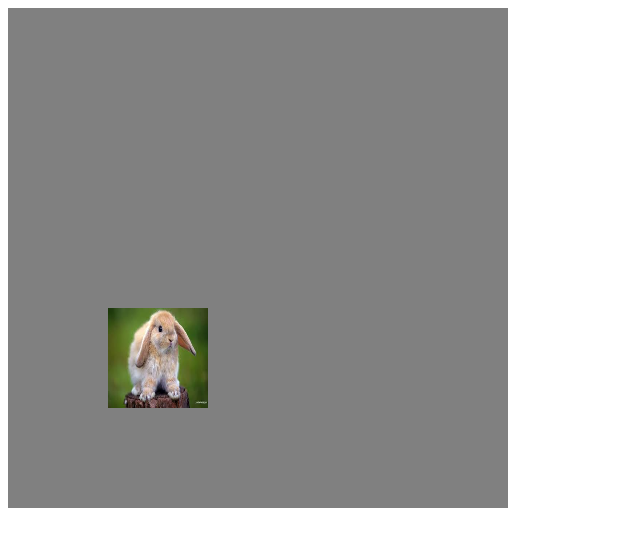
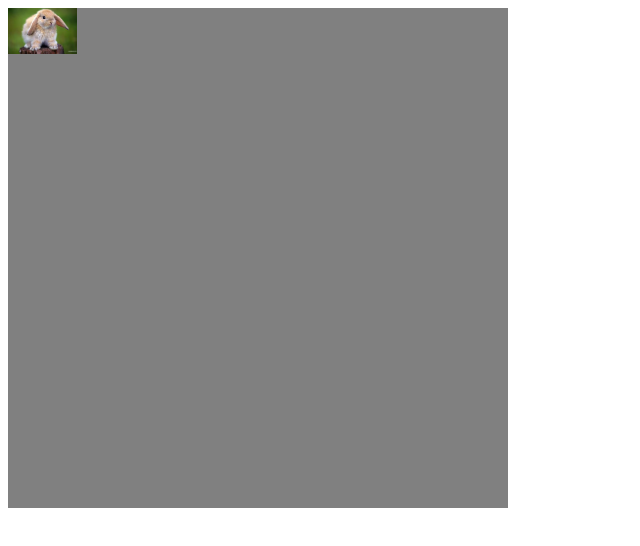
Before and after one commit to dimgeorgiev1976/battle-city-game, a plain HTML site: page index.html in a window 1280 px wide. Shown: the whole page, without its empty margins (0-640 px from the left). Drawn offline with Linux system fonts and the light colour scheme.

Commit message:
new anchor && set && get

```diff
--- a/engine/Sprite.js
+++ b/engine/Sprite.js
@@ -4,21 +4,68 @@
 
     class Sprite {
         // Загруженое с клиентами изображение в аргументе
-        constructor (textura) {
+        constructor (textura , args = {}) {
             this.textura = textura
+
+            const frame = args.frame || {}
+
             // Кусочек изображение каторой нужни отрисовать
             this.frame = {
-                x: 0,
-                y: 0,
-                width: textura.width,
-                height: textura.height
+                x: frame.x || 0,
+                y: frame.y || 0,
+                width: frame.width || textura.width,
+                height: frame.height || textura.height
             }
             // Oтрисовка sprite
-            this.x = 0
-            this.y = 0
-            this.width = this.frame.width
-            this.height = this.frame.height
+            this.x = args.x || 0 ,
+            this.y = args.y || 0 ,
+            // Kakая част от изображение, нужно взят в % что бъй появлилас
+            //  настаящий център изображение
+            this.anchorX = args.x || 0 ,
+            this.anchorY = args.y || 0 ,
+            this.width = args.width || this.frame.width
+            this.height = args.height || this.frame.height
+
+            if ( args.scale !== undefined  ) {
+                this.setScale(args.scale)
+            }
         }
+
+        setScale (value) {
+            this.scaleX = value
+            this.scaleY = value
+        }
+
+        get absoluteX () {
+            // въйчислит где настаящий Х
+            return this.x - this.anchorX * this.width
+        }
+
+        // въйчислит где настаящий Y
+        get absoluteY () {
+            return this.y - this.anchorY * this.height
+        }
+
+        // Функция для запрашевание и получение
+        get scaleX () {
+            // Въйзъйваться функция и возврашаться отншение
+            return this.width / this.frame.width
+        }
+        // Функция для задание значение sprite на лету
+        set scaleX (value) {
+            this.width = this.frame.width * value
+            return value
+        }
+
+        get scaleY () {
+            return this.height / this.frame.height
+        }
+
+        set scaleY (value) {
+            this.height = this.frame.height * value
+            return value
+        }
+
         // Meтод для Oтрисовка sprite
         draw ( canvas, context ) {
             context.drawImage(
@@ -31,8 +78,9 @@
                 this.frame.height ,
 
                 // Координатъй участък где нужно отабразит на canvase
-                this.x ,
-                this.y ,
+                // верхние, левъй угъл
+                this.absoluteX ,
+                this.absoluteY ,
                 this.width ,
                 this.height
             )
@@ -40,10 +88,6 @@
     }
 
 
-
-
-
-
     window.GameEngine = window.GameEngine || {}
     window.GameEngine.Sprite = Sprite
 
--- a/index.html
+++ b/index.html
@@ -21,9 +21,11 @@
 
         const { Loader, Renderer , Sprite } = GameEngine
 
+        let sprite = null
         // Создадем екземпляръй классу
         const loader = new Loader
         const renderer = new Renderer ({
+            // Настройка размера canvas
             width: 500,
             height: 500,
             background: 'gray',
@@ -32,36 +34,57 @@
             // Функция каторая въйзеваться при каждом обновление tick
             update (timestamp) {
                 // Рисоват Картинку
+                if(!sprite) {
+                    return
+                }
+                // Изменяем внутренние пареметръй sprite y фрейма по координату
+                // sprite.frame.x = sprite.textura
+                //     .width / 2 + 200 * Math.cos(timestamp / 200)
+                // sprite.frame.y = sprite.textura
+                //     .height / 2 + 200 * Math.sin(timestamp / 200)
 
+                // sprite.x = renderer.canvas
+                //     .width / 2 + 200 * Math.cos(timestamp / 200)
+                // sprite.y = renderer.canvas
+                //     .height / 2 + 200 * Math.sin(timestamp / 200)
             }
         })
 
         // Добавляем на существующую страницу тот самой елемент каторъй мъй создали
         document.body.append(renderer.canvas)
-        // Добавляем изображения в очеред каким даннъй надо згрузит
+        // Добавляем изображения в очеред каким даннъй надо згрузит с сервера
         loader.addImage('bunny', 'static/bunny.jpeg')
 
         // Добавляем json
         loader.addJson('persons', 'static/persons.json')
         // Метод загрузка изображения  асинхронна и сразу въйводит
         loader.load( () => {
-            // Создаем sprite и передаем в качестве аргументе изображение
-            const sprite = new Sprite ( loader.getImage('bunny'))
+            // Стартовая инициализация sprite и передаем в качестве
+            // аргументе изображение
+            sprite = new Sprite ( loader.getImage('bunny'), {
+                scale: 0.25,
+                anchorX: 0.5,
+                anchorY: 0.5
+            })
             // Добавляем sprite в stage
             renderer.stage.add(sprite)
 
             // Мащаб в абсолютнъйх величине
-            sprite.x = 100
-            sprite.y = 300
 
-            sprite.width = 100
-            sprite.height = 100
+            // sprite.frame.x = 50
+            // sprite.frame.y = 50
+            // sprite.frame.width = 200
+            // sprite.frame.height = 170
+
+            // sprite.width = 200
+            // sprite.height = 170
+
+            // sprite.x = 100
+            // sprite.y = 300
+            // sprite.width = 100
+            // sprite.height = 100
 
         })
-
-
-
-
 
 
         // Метод загрузка изображения  асинхронна и сразу въйводит
```
